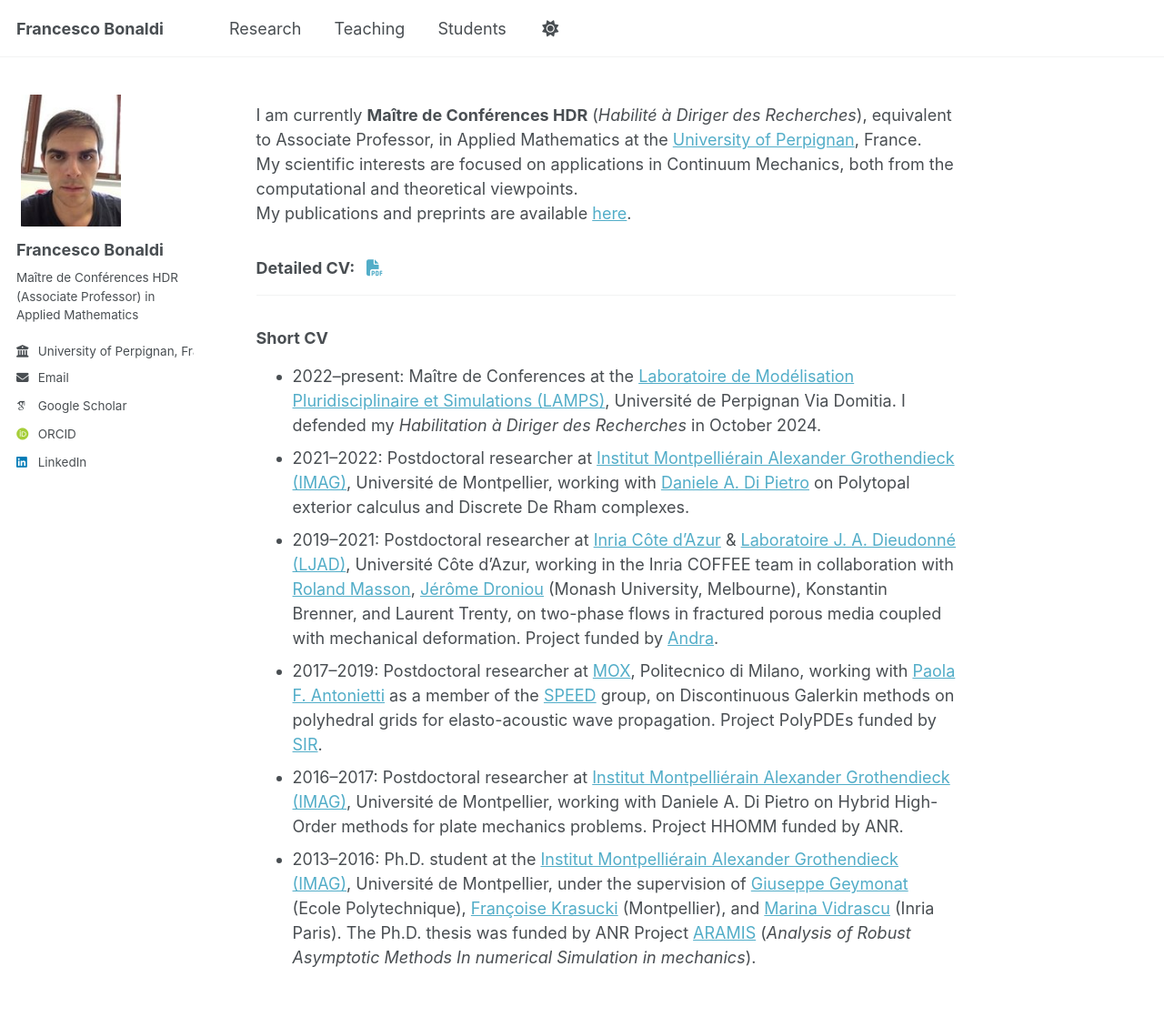
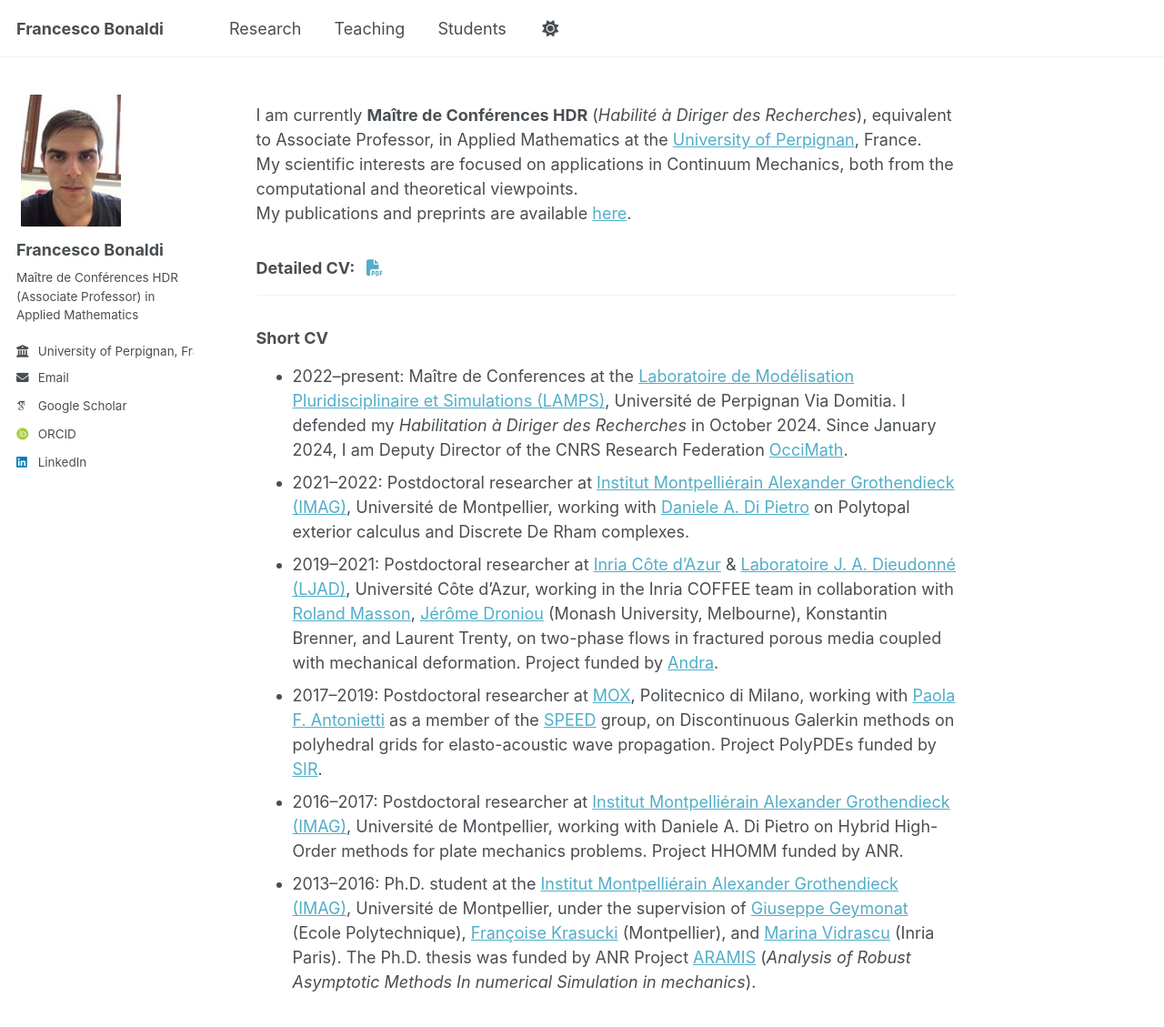
Before and after one commit to fbonaldi/fbonaldi.github.io, a Jekyll site: the page built from _pages/about.md, in a window 1280 px wide and 1138 px high. Shown: the top 1129 px of the window at 91% size. Built offline with Jekyll 4.4.1, drawn with Linux system fonts in a browser that asks for light colours; some web fonts are replaced; a script bundle is joined from its source files by our own code; library files that are not in the unit come from our copies.

Commit message:
Update about.md

```diff
--- a/_pages/about.md
+++ b/_pages/about.md
@@ -14,7 +14,7 @@
 ---
 ### Short CV
 
-* 2022–present: Maître de Conferences at the [Laboratoire de Modélisation Pluridisciplinaire et Simulations (LAMPS)](https://lamps.univ-perp.fr/), Université de Perpignan Via Domitia. I defended my _Habilitation à Diriger des Recherches_ in October 2024.
+* 2022–present: Maître de Conferences at the [Laboratoire de Modélisation Pluridisciplinaire et Simulations (LAMPS)](https://lamps.univ-perp.fr/), Université de Perpignan Via Domitia. I defended my _Habilitation à Diriger des Recherches_ in October 2024. Since January 2024, I am Deputy Director of the CNRS Research Federation [OcciMath](https://occi.math.cnrs.fr/).
 * 2021–2022: Postdoctoral researcher at [Institut Montpelliérain Alexander Grothendieck (IMAG)](https://imag.umontpellier.fr/), Université de Montpellier, working with [Daniele A. Di Pietro](https://imag.umontpellier.fr/~di-pietro/) on Polytopal exterior calculus and Discrete De Rham complexes.
 * 2019–2021: Postdoctoral researcher at [Inria Côte d'Azur](https://www.inria.fr/en/inria-centre-universite-cote-azur) & [Laboratoire J. A. Dieudonné (LJAD)](https://math.univ-cotedazur.fr/), Université Côte d'Azur, working in the Inria COFFEE team in collaboration with [Roland Masson](https://math.unice.fr/~massonr/), [Jérôme Droniou](https://imag.umontpellier.fr/~droniou/) (Monash University, Melbourne), Konstantin Brenner, and Laurent Trenty, on two-phase flows in fractured porous media coupled with mechanical deformation. Project funded by [Andra](https://www.andra.fr).
 * 2017–2019: Postdoctoral researcher at [MOX](https://mox.polimi.it), Politecnico di Milano, working with [Paola F. Antonietti](https://antonietti.faculty.polimi.it/) as a member of the [SPEED](https://speed.mox.polimi.it/) group, on Discontinuous Galerkin methods on polyhedral grids for elasto-acoustic wave propagation. Project PolyPDEs funded by [SIR](https://sir.mur.gov.it/).
```
